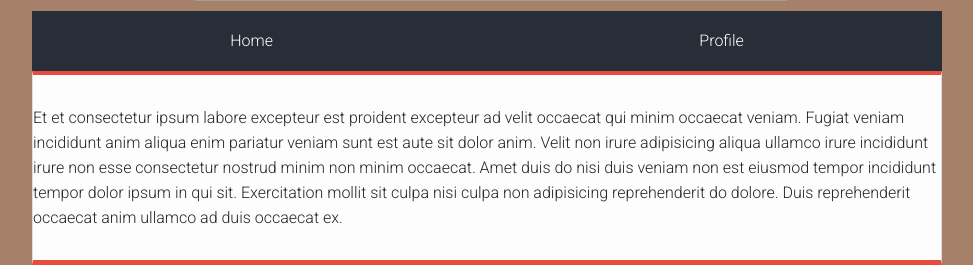
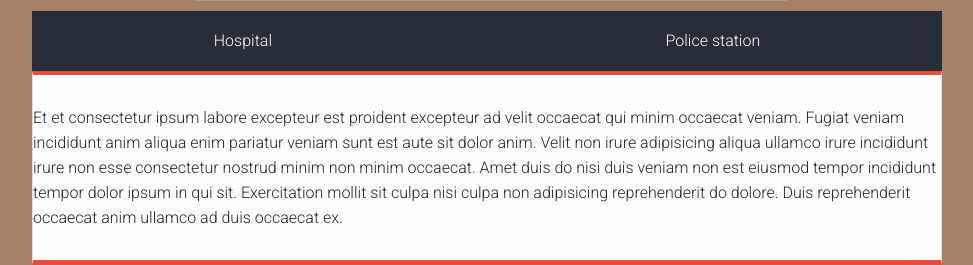
Before and after one commit to Siddharth1698/ShareAbed, a PHP site: page /home.php in a window 1280 px wide. Shown: the part 585-850 px from the top of the page, without its empty margins (153-1126 px from the left). Run offline with PHP 8.4, Linux system fonts and the light colour scheme; some libraries are stand-ins or nearby versions; some web fonts are replaced.

Commit message:
name of home and profile changed

```diff
--- a/home.php
+++ b/home.php
@@ -204,8 +204,8 @@
                 <div class="col-xs-12 ">
                   <nav>
                     <div class="nav nav-tabs nav-fill" id="nav-tab" role="tablist">
-                      <a class="nav-item nav-link active" id="nav-home-tab" data-toggle="tab" href="#nav-home" role="tab" aria-controls="nav-home" aria-selected="true">Home</a>
-                      <a class="nav-item nav-link" id="nav-profile-tab" data-toggle="tab" href="#nav-profile" role="tab" aria-controls="nav-profile" aria-selected="false">Profile</a>
+                      <a class="nav-item nav-link active" id="nav-home-tab" data-toggle="tab" href="#nav-home" role="tab" aria-controls="nav-home" aria-selected="true">Hospital</a>
+                      <a class="nav-item nav-link" id="nav-profile-tab" data-toggle="tab" href="#nav-profile" role="tab" aria-controls="nav-profile" aria-selected="false">Police station</a>
 
                     </div>
                   </nav>
```
